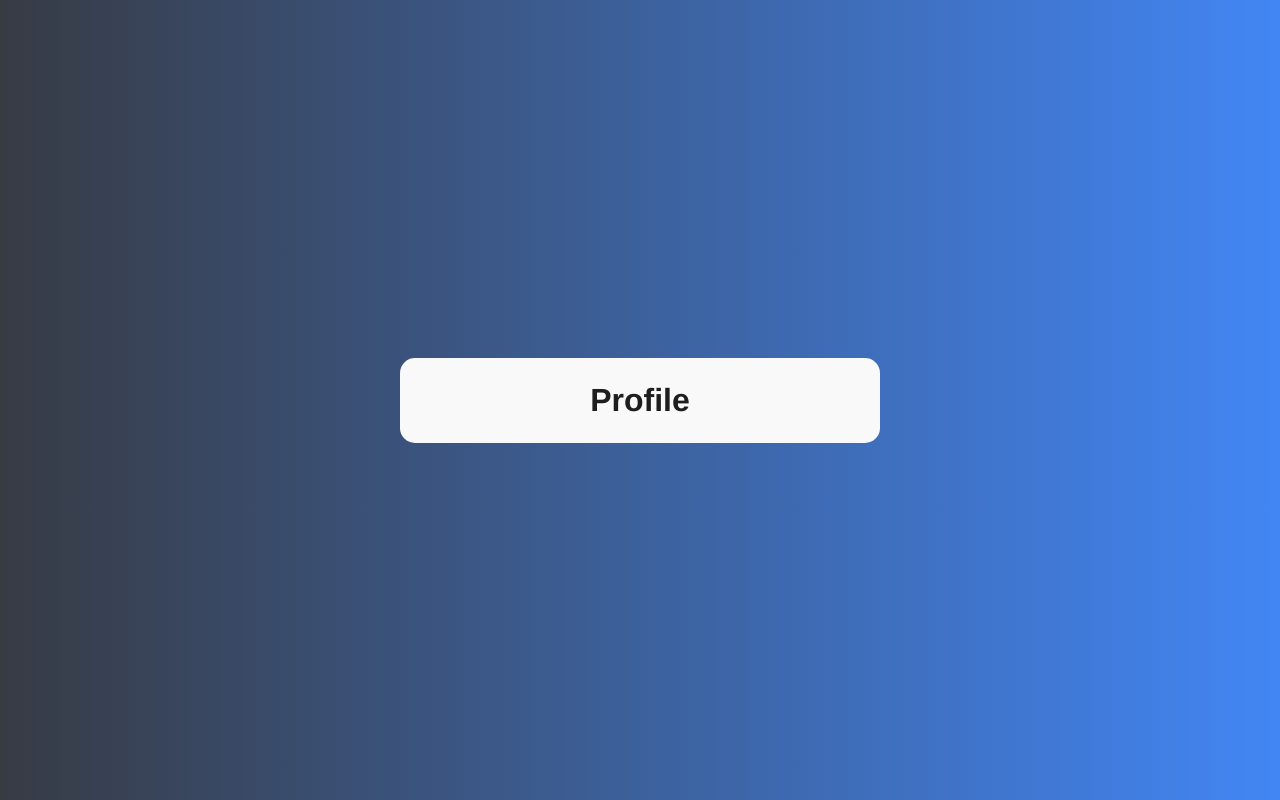
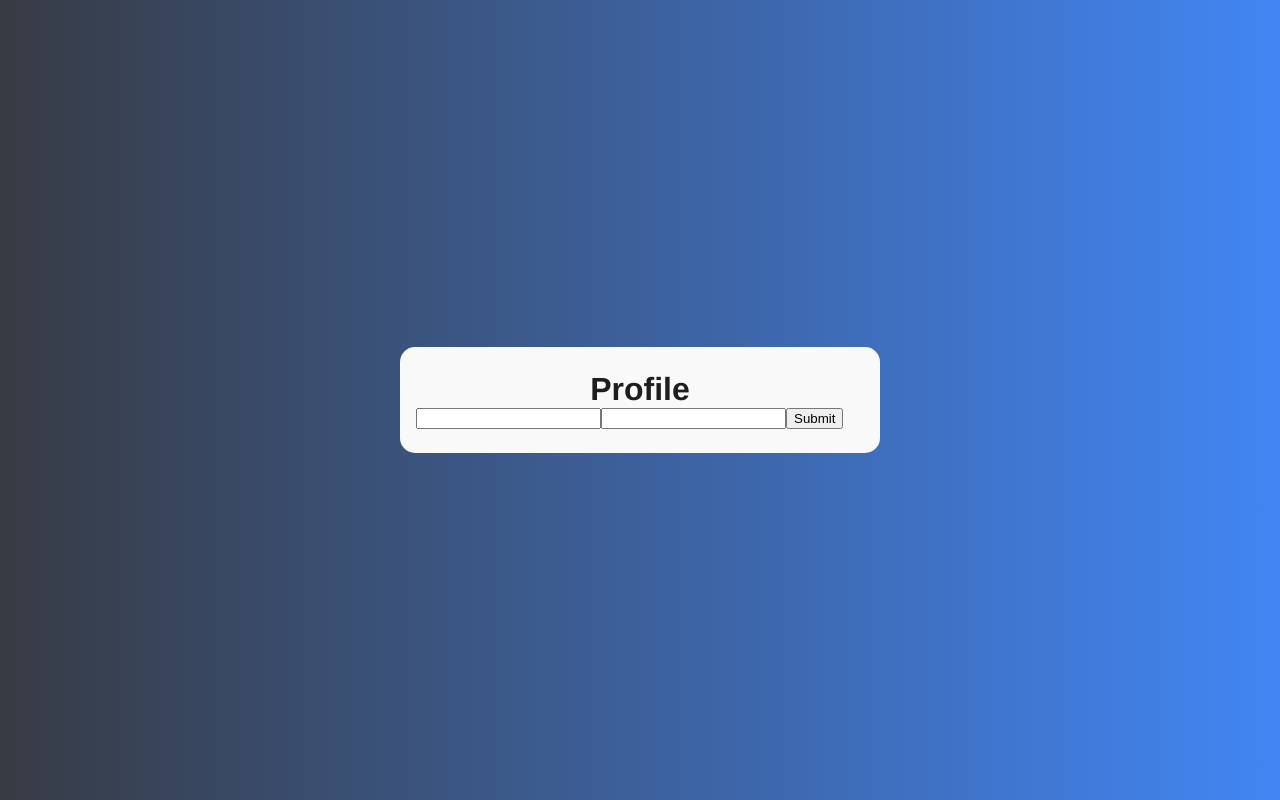
Before and after one commit to jepapt2/React_ProfileSite, a React (Create React App) app: page / in a window 1280 px wide. Built offline with nearby package versions, Linux system fonts and the light colour scheme.

Commit message:
react-hook-form_add

```diff
--- a/package.json
+++ b/package.json
@@ -13,6 +13,7 @@
     "@types/react-router-dom": "^5.3.3",
     "react": "^18.2.0",
     "react-dom": "^18.2.0",
+    "react-hook-form": "^7.43.4",
     "react-router-dom": "^6.8.2",
     "react-scripts": "5.0.1",
     "styled-components": "^5.3.8",
--- a/src/pages/Home.tsx
+++ b/src/pages/Home.tsx
@@ -1,11 +1,26 @@
+import { useForm } from 'react-hook-form'
 import Card from '../components/ui/Card'
 import Head from '../components/ui/text/Head'
 
+type AuthForm = {
+  email: string
+  password: string
+}
+
 const Home: React.FC = () => {
+  const { register, handleSubmit } = useForm<AuthForm>()
+  const onSubmit = handleSubmit((data) => console.log(data))
   return (
     <>
       <Card>
         <Head>Profile</Head>
+        <form>
+          <input {...register('email')} type="email" />
+          <input {...register('password')} type="password" />
+          <button type="submit" onClick={onSubmit}>
+            Submit
+          </button>
+        </form>
       </Card>
     </>
   )
```
Also changed, not shown: 1 other file (tests, documents, lock files or other folders).
